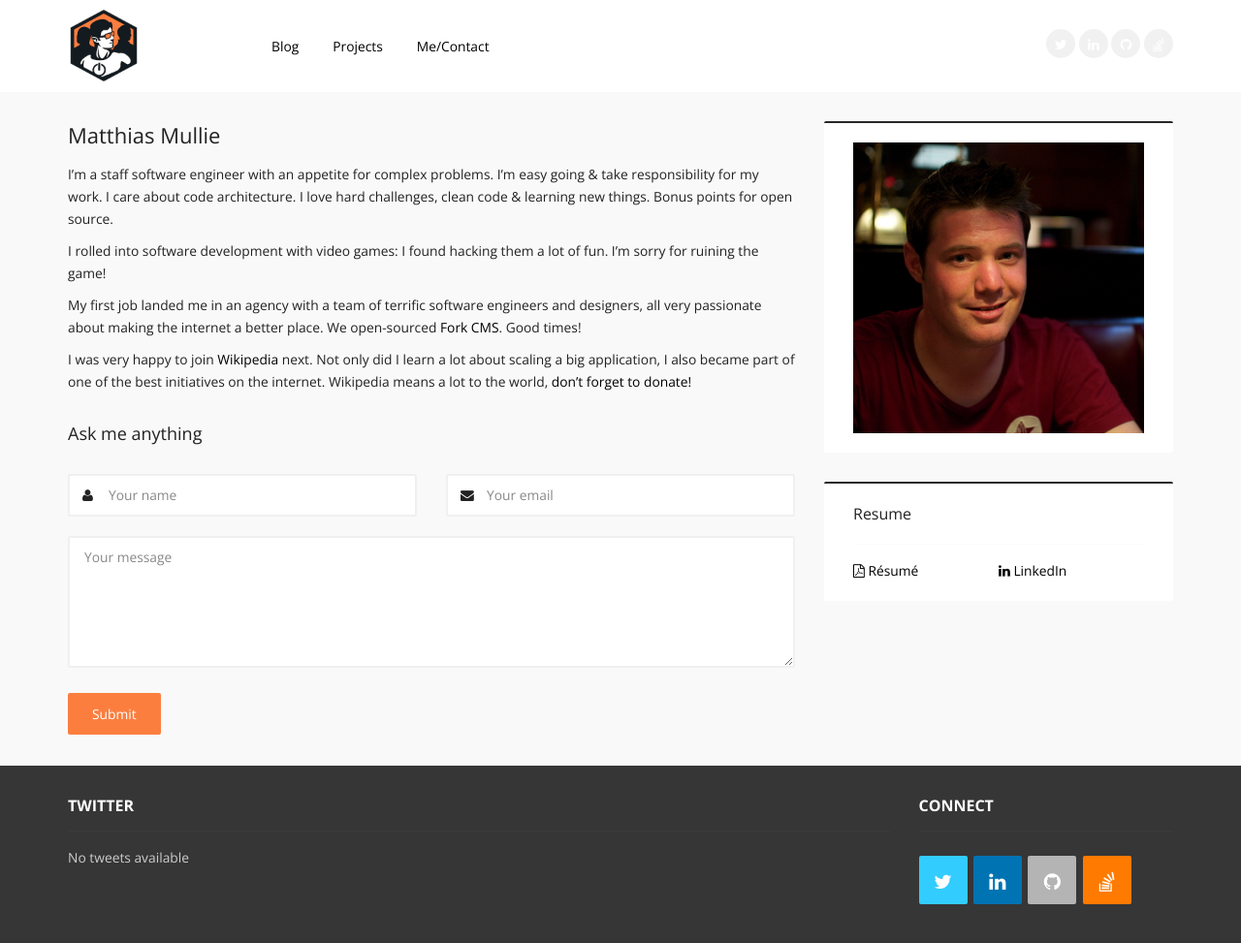
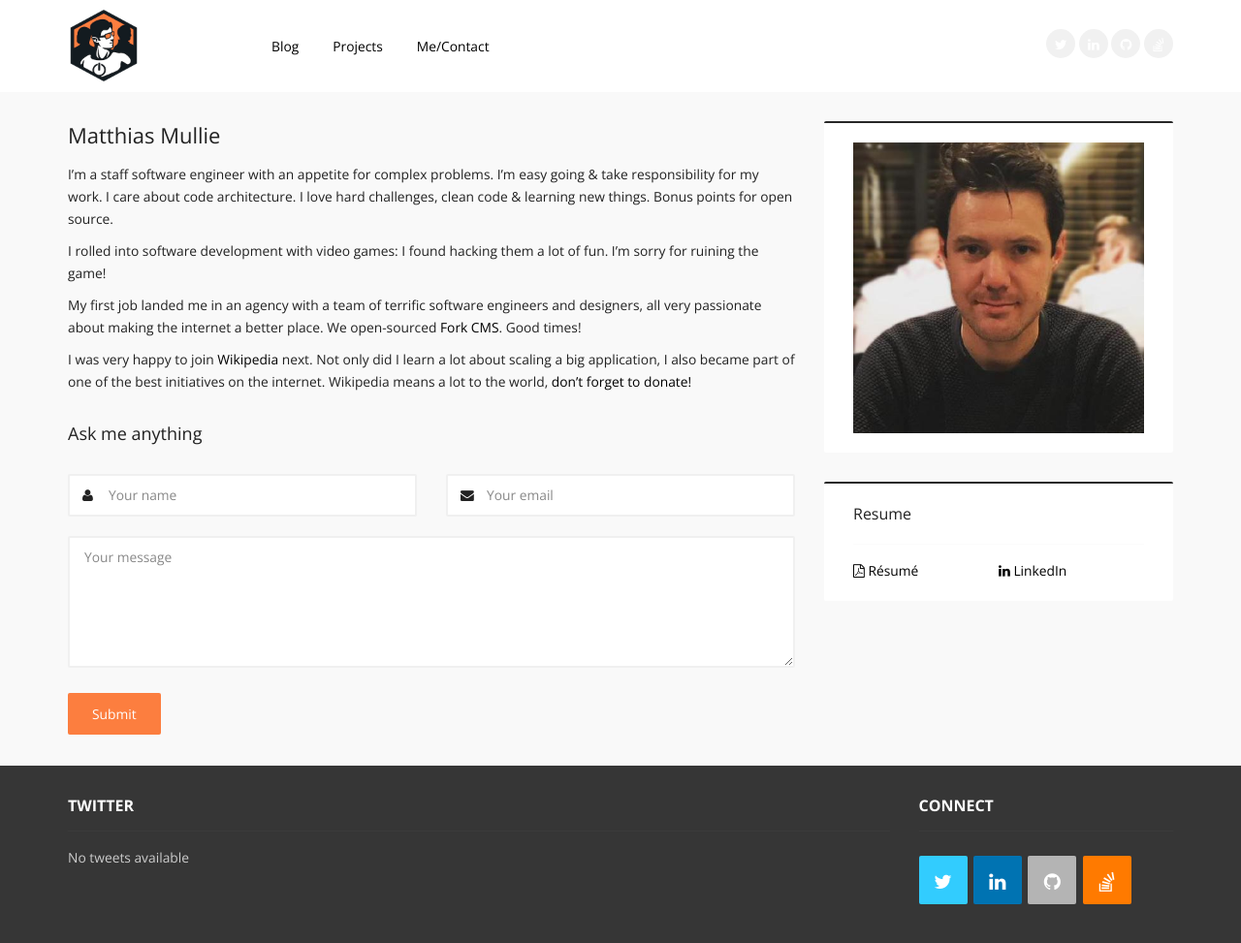
Before and after one commit to matthiasmullie/mullie.eu, a Jekyll site: the page built from contact.md, in a window 1280 px wide. Shown: the whole page at 97% size. Built offline with Jekyll 4.4.1, drawn with Linux system fonts in a browser that asks for light colours.

Commit message:
Update photo

```diff
--- a/_layouts/contact.html
+++ b/_layouts/contact.html
@@ -11,7 +11,7 @@
 
 			<div class="col-md-4" id="sidebar">
 				<div class="widget">
-					<img src="{{ site.baseurl }}/public/matthiasmullie.png" class="img-responsive" alt="Matthias Mullie" />
+					<img src="{{ site.baseurl }}/public/matthiasmullie.jpeg" class="img-responsive" alt="Matthias Mullie" />
 				</div>
 
 				<div class="widget nospace">
```
Also changed, not shown: public/matthiasmullie.jpeg (added), public/matthiasmullie.png (deleted).
